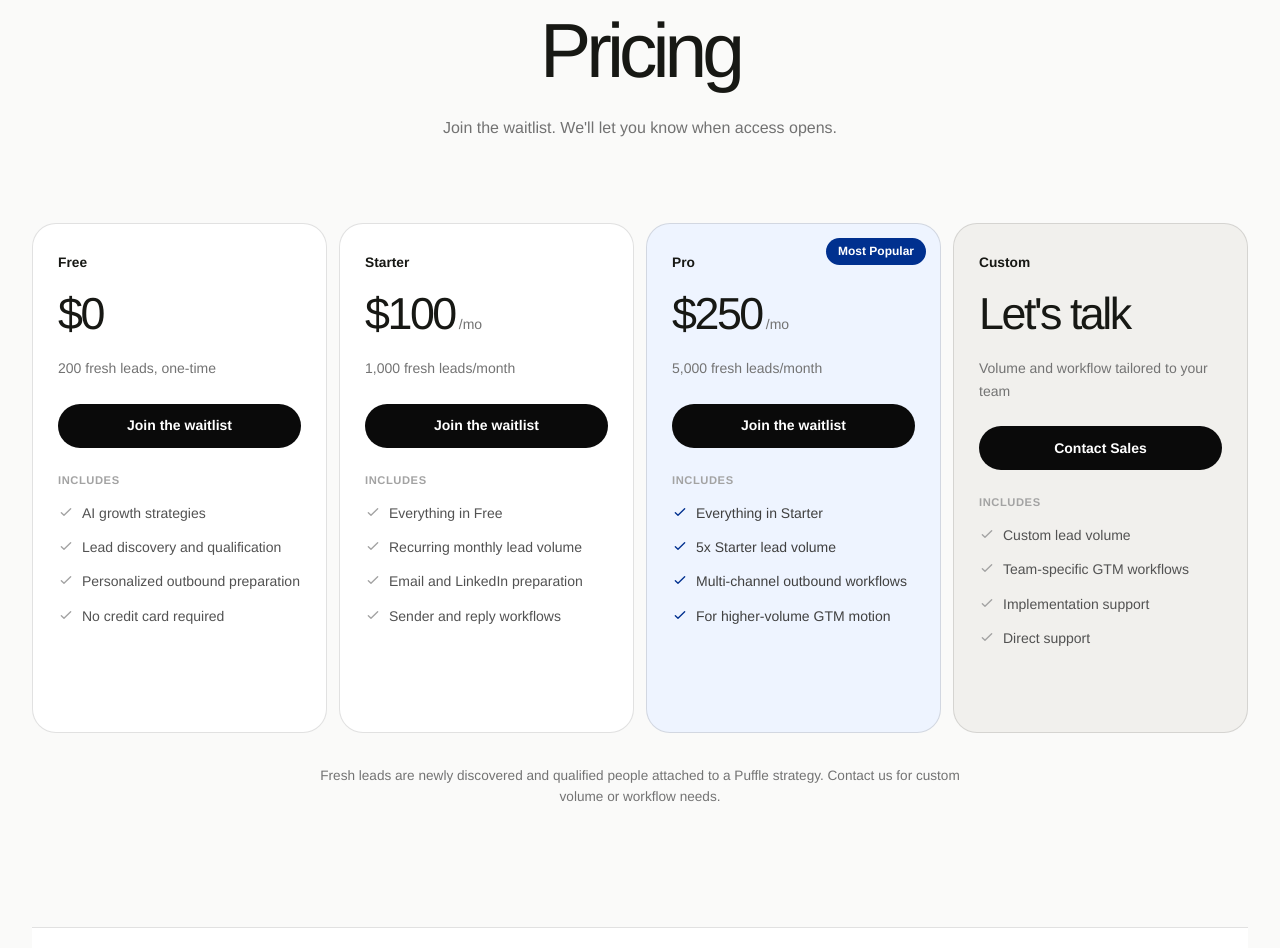
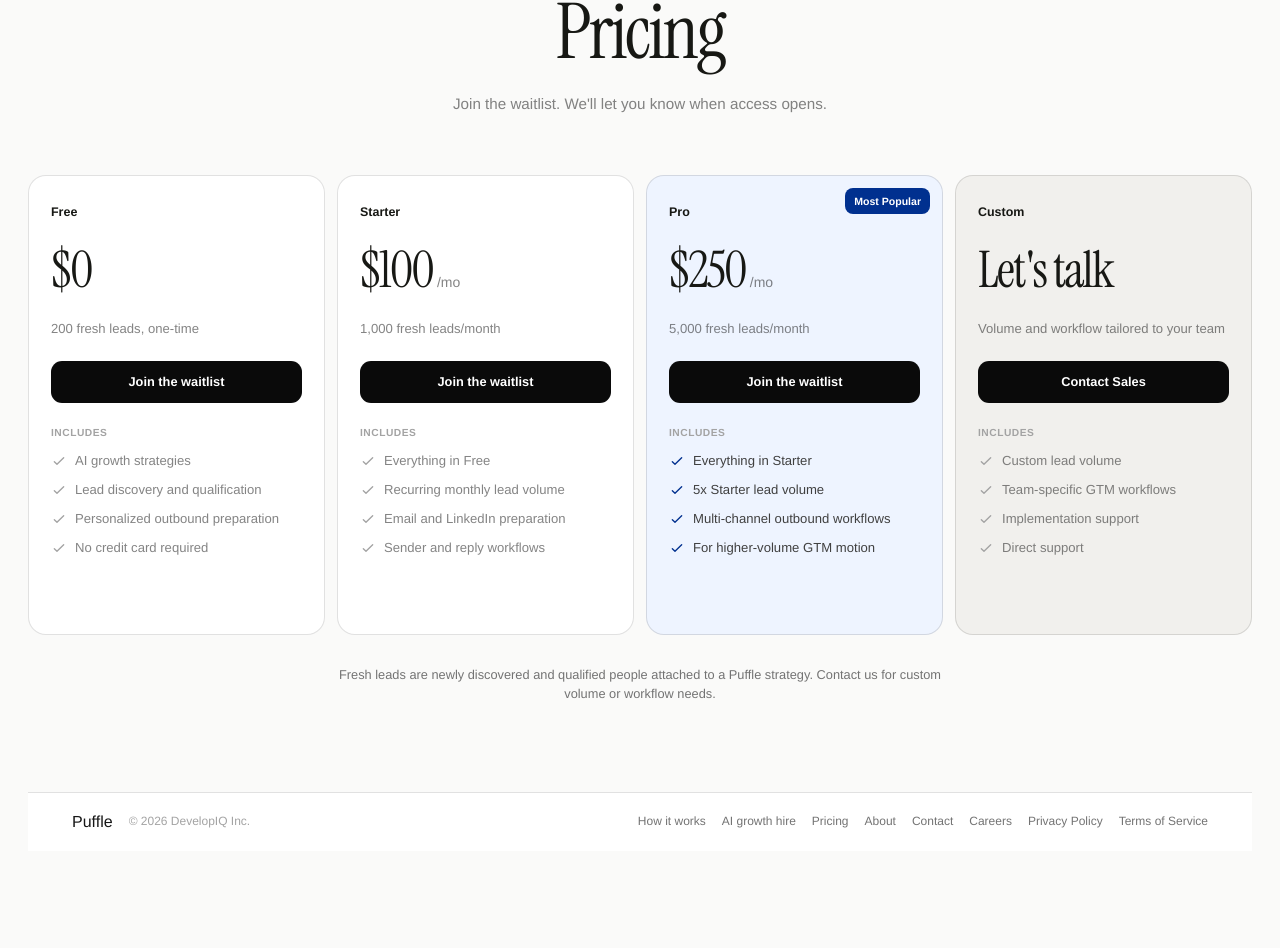
Before and after one commit to DevelopIQ-ai/puffle-next, a Next.js app: page /pricing in a window 1280 px wide. Shown: the part 136-1084 px from the top of the page. After the commit the page ends 987 px from the top, so only its background shows below. Built offline with nearby package versions, Linux system fonts and the light colour scheme.

Commit message:
feat: polish public information pages

```diff
--- a/app/reference-theme.css
+++ b/app/reference-theme.css
@@ -1711,3 +1711,475 @@
     background-position: 43% center;
   }
 }
+
+/* -------------------------------------------------------------------------- */
+/* Final information-page polish                                              */
+/* -------------------------------------------------------------------------- */
+
+body:has(.content-page) .content-hero {
+  min-height: 800px;
+  padding: 132px 24px 156px;
+}
+
+body:has(.content-page) .content-hero h1 {
+  max-width: 820px;
+  font-family: var(--font-serif);
+  font-size: clamp(3.9rem, 5.6vw, 5.4rem);
+  font-weight: 400;
+  line-height: 0.94;
+  letter-spacing: -0.035em;
+}
+
+body:has(.content-page) .content-dek {
+  max-width: 640px;
+  margin-top: 20px;
+  color: rgba(10, 10, 10, 0.72);
+  font-size: clamp(0.96rem, 1.15vw, 1.05rem);
+  font-weight: 450;
+  line-height: 1.55;
+}
+
+body:has(.content-page) .content-hero .content-actions {
+  margin-top: 26px;
+  gap: 16px;
+}
+
+body:has(.content-page) .content-hero .btn,
+body:has(.content-page) .content-bottom-cta .btn-primary {
+  min-height: 44px;
+  padding: 0 20px;
+  border-radius: 12px;
+  font-size: 0.82rem;
+  font-weight: 600;
+}
+
+body:has(.content-page) .content-hero .content-text-link {
+  color: rgba(10, 10, 10, 0.64);
+  font-size: 0.82rem;
+  font-weight: 500;
+  text-decoration-color: rgba(10, 10, 10, 0.2);
+}
+
+body:has(.content-page) .content-section {
+  width: min(1180px, calc(100% - 64px));
+  min-height: 0;
+  grid-template-columns: minmax(230px, 0.64fr) minmax(0, 1.36fr);
+  gap: clamp(60px, 8vw, 112px);
+  padding: 108px 36px;
+  border-top: 1px solid var(--reference-line);
+  border-bottom: 0;
+}
+
+body:has(.content-page) .content-section:nth-of-type(even) {
+  border-top: 1px solid var(--reference-line);
+  border-bottom: 0;
+}
+
+body:has(.content-page) .content-section-heading h2 {
+  max-width: 390px;
+  font-family: var(--font-serif);
+  font-size: clamp(2.55rem, 3.8vw, 3.65rem);
+  font-weight: 400;
+  line-height: 0.98;
+  letter-spacing: -0.032em;
+}
+
+body:has(.content-page) .content-section-heading p {
+  max-width: 360px;
+  margin-top: 15px;
+  color: rgba(10, 10, 10, 0.5);
+  font-size: 0.92rem;
+  line-height: 1.6;
+}
+
+body:has(.content-page) .content-step-list li,
+body:has(.content-page) .content-step-list li + li {
+  min-height: 0;
+  grid-template-columns: 34px minmax(0, 1fr);
+  gap: 16px;
+  padding: 20px 0;
+}
+
+body:has(.content-page) .content-step-number {
+  width: 28px;
+  height: 28px;
+  border-color: rgba(10, 10, 10, 0.16);
+  color: rgba(10, 10, 10, 0.54);
+  font-size: 0.68rem;
+}
+
+body:has(.content-page) .content-step-list h3,
+body:has(.content-page) .content-card h3 {
+  font-size: 0.98rem;
+  font-weight: 600;
+}
+
+body:has(.content-page) .content-step-list p,
+body:has(.content-page) .content-card p {
+  margin-top: 4px;
+  color: rgba(10, 10, 10, 0.5);
+  font-size: 0.87rem;
+  line-height: 1.55;
+}
+
+body:has(.content-page) .content-card-grid {
+  gap: 36px 28px;
+}
+
+body:has(.content-page) .content-card {
+  padding: 18px 0 0;
+  border-top: 1px solid var(--reference-line);
+}
+
+body:has(.content-page) .content-prose {
+  color: rgba(10, 10, 10, 0.66);
+  font-size: 1rem;
+  line-height: 1.75;
+}
+
+body:has(.content-page) .content-faq-list details,
+body:has(.content-page) .content-faq-list details:first-child {
+  padding: 18px 0;
+}
+
+body:has(.content-page) .content-faq-list summary {
+  font-size: 0.92rem;
+  font-weight: 550;
+}
+
+body:has(.content-page) .content-comparison-table {
+  overflow: hidden;
+  border: 1px solid var(--reference-line);
+  border-radius: 14px;
+  background: rgba(255, 255, 255, 0.66);
+}
+
+body:has(.content-page) .content-comparison-table th,
+body:has(.content-page) .content-comparison-table td {
+  padding: 14px;
+  border-color: var(--reference-line);
+  font-size: 0.86rem;
+  line-height: 1.5;
+}
+
+body:has(.content-page) .content-bottom-cta {
+  display: flex;
+  width: min(1180px, calc(100% - 64px));
+  min-height: 340px;
+  margin: 0 auto 96px;
+  padding: 68px 32px;
+  border: 1px solid var(--reference-line);
+  border-radius: 20px;
+  background: rgba(255, 255, 255, 0.82);
+}
+
+body:has(.content-page) .content-bottom-cta .content-eyebrow {
+  position: static;
+  align-self: center;
+  color: rgba(10, 10, 10, 0.42);
+  font-size: 0.64rem;
+  letter-spacing: 0.11em;
+}
+
+body:has(.content-page) .content-bottom-cta h2 {
+  max-width: 650px;
+  margin: 12px auto 26px;
+  font-family: var(--font-serif);
+  font-size: clamp(2.8rem, 4.2vw, 4rem);
+  font-weight: 400;
+  line-height: 0.96;
+  letter-spacing: -0.035em;
+}
+
+body:has(.content-page) .content-bottom-cta .btn-primary {
+  grid-column: auto;
+  grid-row: auto;
+  background: #0a0a0a;
+  color: white;
+}
+
+.pricing-page {
+  padding: 132px 28px 0;
+}
+
+.pricing-container {
+  width: min(1240px, 100%);
+  margin-bottom: 88px;
+}
+
+.pricing-title {
+  font-family: var(--font-serif);
+  font-size: clamp(4rem, 6vw, 5.6rem);
+  font-weight: 400;
+  line-height: 0.94;
+  letter-spacing: -0.035em;
+}
+
+.pricing-subtitle {
+  margin: 16px auto 58px;
+  color: rgba(10, 10, 10, 0.5);
+  font-size: 0.95rem;
+}
+
+.pricing-cards {
+  gap: 12px;
+}
+
+.pricing-card,
+.pricing-card-pro,
+.pricing-card-enterprise {
+  min-height: 460px;
+  padding: 22px;
+  border: 1px solid var(--reference-line);
+  border-radius: 18px;
+  box-shadow: none;
+}
+
+.pricing-card-top {
+  margin-bottom: 22px;
+}
+
+.pricing-badge {
+  top: 12px;
+  right: 12px;
+  padding: 5px 9px;
+  border-radius: 8px;
+  font-size: 0.66rem;
+}
+
+.pricing-tier-label {
+  margin-bottom: 8px;
+  font-size: 0.78rem;
+  font-weight: 600;
+}
+
+.pricing-amount {
+  font-family: var(--font-serif);
+  font-size: 3.15rem;
+  font-weight: 400;
+  letter-spacing: -0.035em;
+}
+
+.pricing-period,
+.pricing-note,
+.pricing-feature span {
+  color: rgba(10, 10, 10, 0.5);
+}
+
+.pricing-note {
+  margin-top: 8px;
+  font-size: 0.82rem;
+  line-height: 1.5;
+}
+
+.pricing-btn,
+.pricing-card-pro .pricing-btn {
+  min-height: 42px;
+  margin-bottom: 22px;
+  border-radius: 11px;
+  font-size: 0.8rem;
+}
+
+.pricing-features {
+  gap: 10px;
+}
+
+.pricing-features-label {
+  font-size: 0.64rem;
+}
+
+.pricing-feature span {
+  font-size: 0.82rem;
+  line-height: 1.45;
+}
+
+.pricing-footnote {
+  margin-top: 30px;
+  font-size: 0.8rem;
+}
+
+.legal-page {
+  padding: 132px 24px 96px;
+}
+
+.legal-container {
+  max-width: 820px;
+  gap: 30px;
+}
+
+.legal-container h1 {
+  font-family: var(--font-serif);
+  font-size: clamp(3.8rem, 6vw, 5.4rem);
+  font-weight: 400;
+  line-height: 0.94;
+  letter-spacing: -0.035em;
+}
+
+.legal-policy-content {
+  color: rgba(10, 10, 10, 0.68);
+  font-family: var(--font-sans);
+  font-size: 0.9rem;
+  line-height: 1.75;
+}
+
+.legal-policy-content h2 {
+  margin: 38px 0 12px;
+  color: #171814;
+  font-size: 1.28rem;
+  font-weight: 600;
+  letter-spacing: -0.02em;
+}
+
+.legal-policy-content h3 {
+  margin: 28px 0 10px;
+  color: #171814;
+  font-size: 1rem;
+  font-weight: 600;
+}
+
+.legal-policy-content p,
+.legal-policy-content div,
+.legal-policy-content ul,
+.legal-policy-content ol {
+  max-width: none;
+}
+
+@media (max-width: 1200px) {
+  .pricing-cards {
+    max-width: 780px;
+  }
+
+  .pricing-card,
+  .pricing-card-pro,
+  .pricing-card-enterprise {
+    min-height: 420px;
+  }
+}
+
+@media (max-width: 900px) {
+  body:has(.content-page) .content-hero {
+    min-height: 680px;
+    padding: 112px 20px 150px;
+  }
+
+  body:has(.content-page) .content-hero h1 {
+    max-width: 640px;
+    font-size: clamp(3.35rem, 9vw, 4.5rem);
+  }
+
+  body:has(.content-page) .content-section {
+    width: calc(100% - 32px);
+    grid-template-columns: 1fr;
+    gap: 38px;
+    padding: 76px 8px;
+  }
+
+  body:has(.content-page) .content-section-heading h2 {
+    max-width: 520px;
+  }
+
+  body:has(.content-page) .content-bottom-cta {
+    width: calc(100% - 32px);
+    margin-bottom: 72px;
+  }
+
+  .pricing-page {
+    padding: 112px 16px 0;
+  }
+}
+
+@media (max-width: 640px) {
+  body:has(.content-page) .content-hero {
+    min-height: 640px;
+    padding: 104px 18px 126px;
+  }
+
+  body:has(.content-page) .content-hero h1 {
+    max-width: 360px;
+    font-size: clamp(3rem, 14vw, 3.7rem);
+  }
+
+  body:has(.content-page) .content-dek {
+    max-width: 340px;
+    font-size: 0.91rem;
+  }
+
+  body:has(.content-page) .content-hero .content-actions {
+    width: auto;
+    flex-direction: column;
+    gap: 11px;
+  }
+
+  body:has(.content-page) .content-hero .content-actions .btn,
+  body:has(.content-page) .content-hero .content-actions .content-text-link {
+    width: auto;
+  }
+
+  body:has(.content-page) .content-section {
+    gap: 30px;
+    padding: 64px 2px;
+  }
+
+  body:has(.content-page) .content-section-heading h2 {
+    font-size: 2.55rem;
+  }
+
+  body:has(.content-page) .content-card-grid {
+    gap: 28px;
+  }
+
+  body:has(.content-page) .content-bottom-cta {
+    min-height: 300px;
+    margin-bottom: 56px;
+    padding: 52px 22px;
+    border-radius: 16px;
+  }
+
+  body:has(.content-page) .content-bottom-cta h2 {
+    font-size: 2.8rem;
+  }
+
+  body:has(.content-page) .content-bottom-cta .btn-primary {
+    width: auto;
+  }
+
+  .pricing-page {
+    padding-top: 104px;
+  }
+
+  .pricing-title {
+    font-size: 4rem;
+  }
+
+  .pricing-subtitle {
+    margin-bottom: 42px;
+  }
+
+  .pricing-cards {
+    grid-template-columns: 1fr;
+  }
+
+  .pricing-card,
+  .pricing-card-pro,
+  .pricing-card-enterprise {
+    min-height: 0;
+    padding: 20px;
+    border-radius: 16px;
+  }
+
+  .legal-page {
+    padding: 108px 18px 72px;
+  }
+
+  .legal-container {
+    gap: 24px;
+  }
+
+  .legal-container h1 {
+    font-size: 3.6rem;
+  }
+
+  .legal-policy-content {
+    font-size: 0.86rem;
+  }
+}
```
